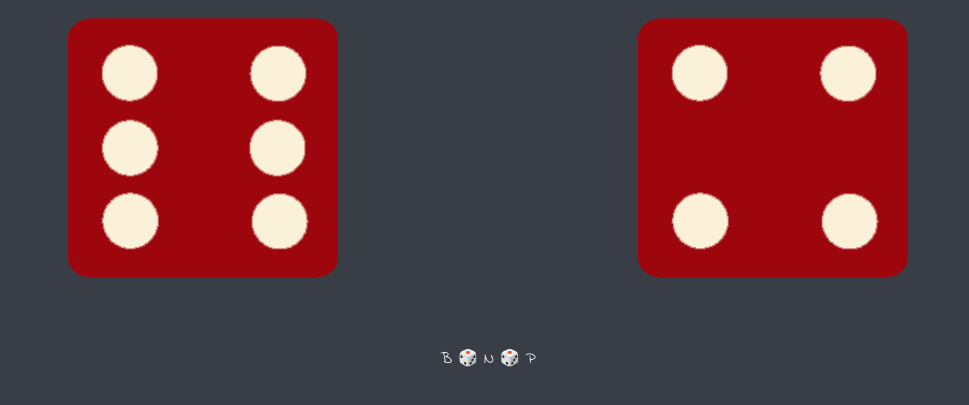
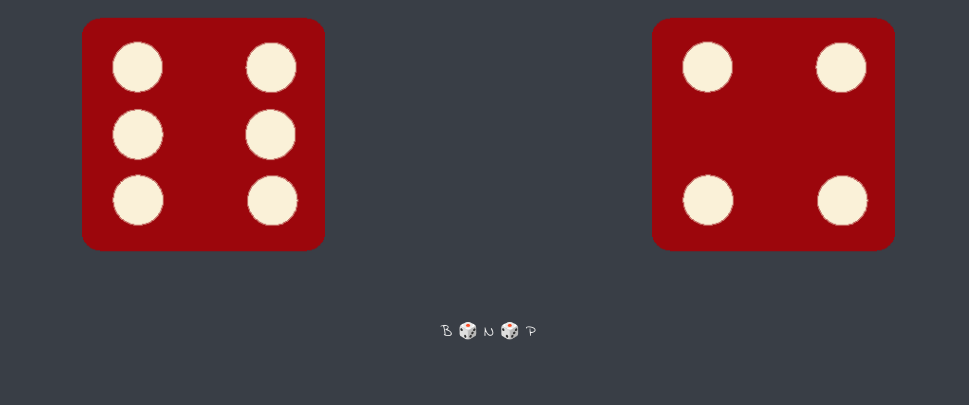
Before and after one commit to Bharethnp/dicegame, a plain HTML site: page index.html in a window 1280 px wide. Shown: the part 265-670 px from the top of the page, without its empty margins (152-1121 px from the left). Drawn offline with nearby package versions, Linux system fonts and the light colour scheme.

Commit message:
Added css fix

```diff
--- a/styles.css
+++ b/styles.css
@@ -8,12 +8,6 @@
   width: 70%;
    margin: auto;
   text-align: center;
-}
-
-.row {
-  text-align: center;
-  /* display: inline-block; */
-
 }
 
 .heading {
@@ -32,7 +26,7 @@ p {
 
 img {
 
-  width: 50%;
+  width: 45%;
   margin: auto;
 }
 
```
